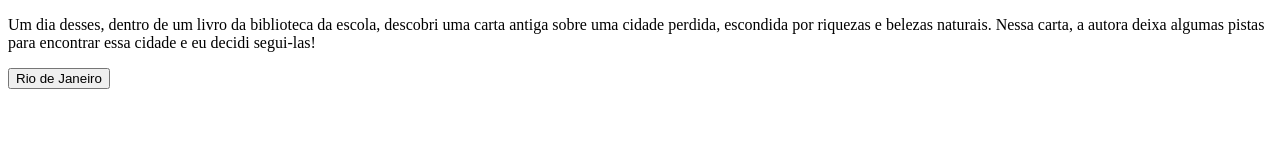
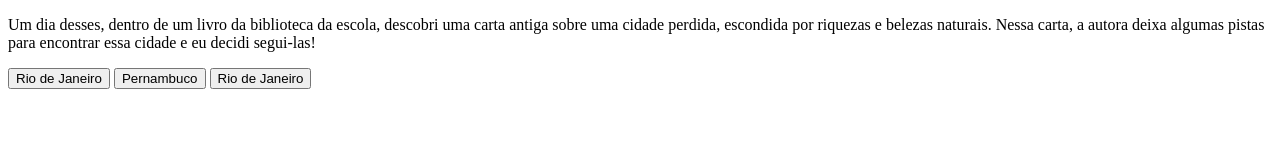
Before and after one commit to estudantealura18/cidadeperdida, a plain HTML site: page index.html in a window 1280 px wide. Drawn offline with Linux system fonts and the light colour scheme.

Commit message:
Update index.html

```diff
--- a/index.html
+++ b/index.html
@@ -9,7 +9,8 @@
     <main>
           <div>
              <p>Um dia desses, dentro de um livro da biblioteca da escola, descobri uma carta antiga sobre uma cidade perdida, escondida por riquezas e belezas naturais. Nessa carta, a autora deixa algumas pistas para encontrar essa cidade e eu decidi segui-las!</p>
-       	 <button> Rio de Janeiro </button>
+       	<button class="btn-proximo" data-proximo="1">Rio de Janeiro</button>
+        <button class="btn-proximo" data-proximo="2">Pernambuco</button> <button> Rio de Janeiro </button>
           </div>
     </main>
 
```
